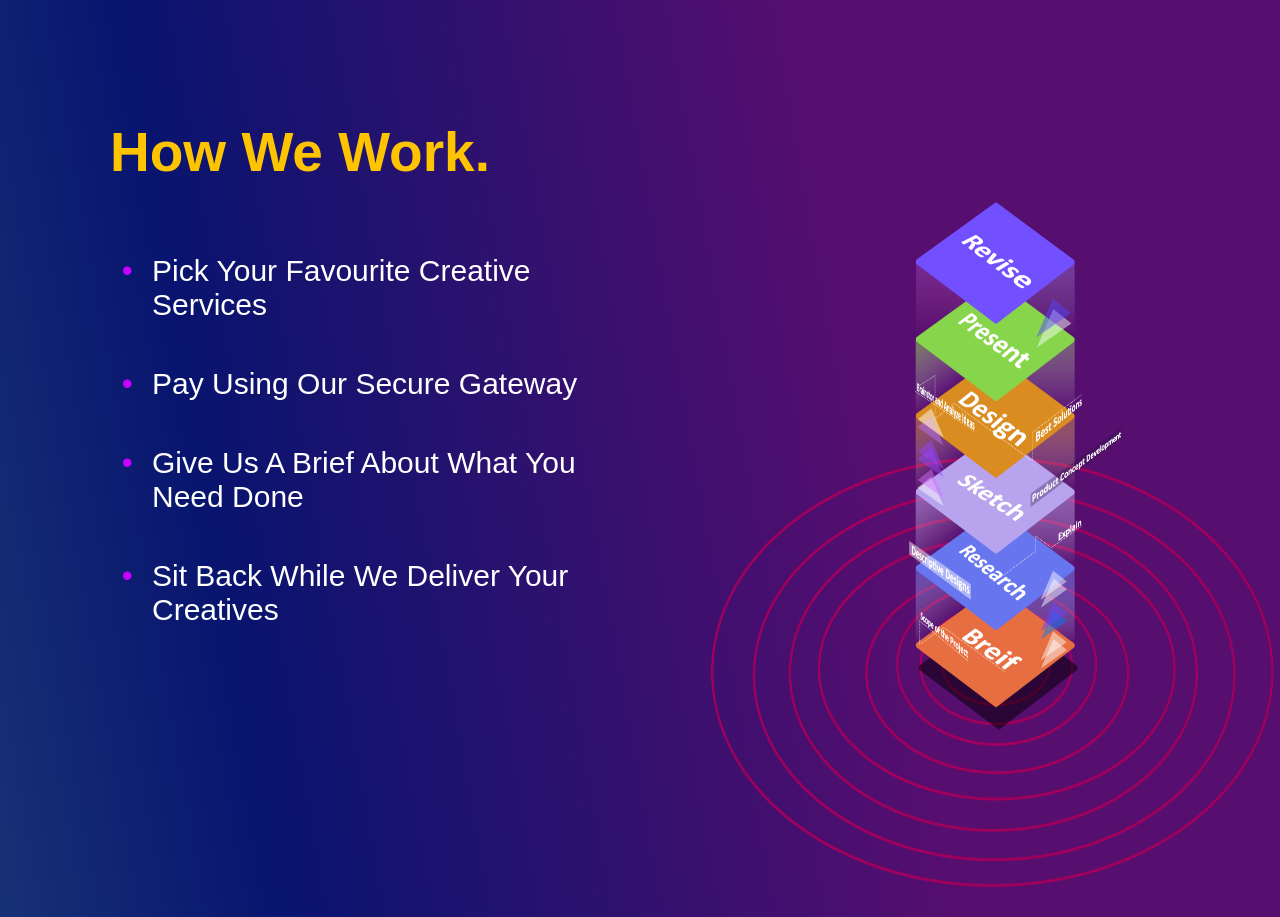
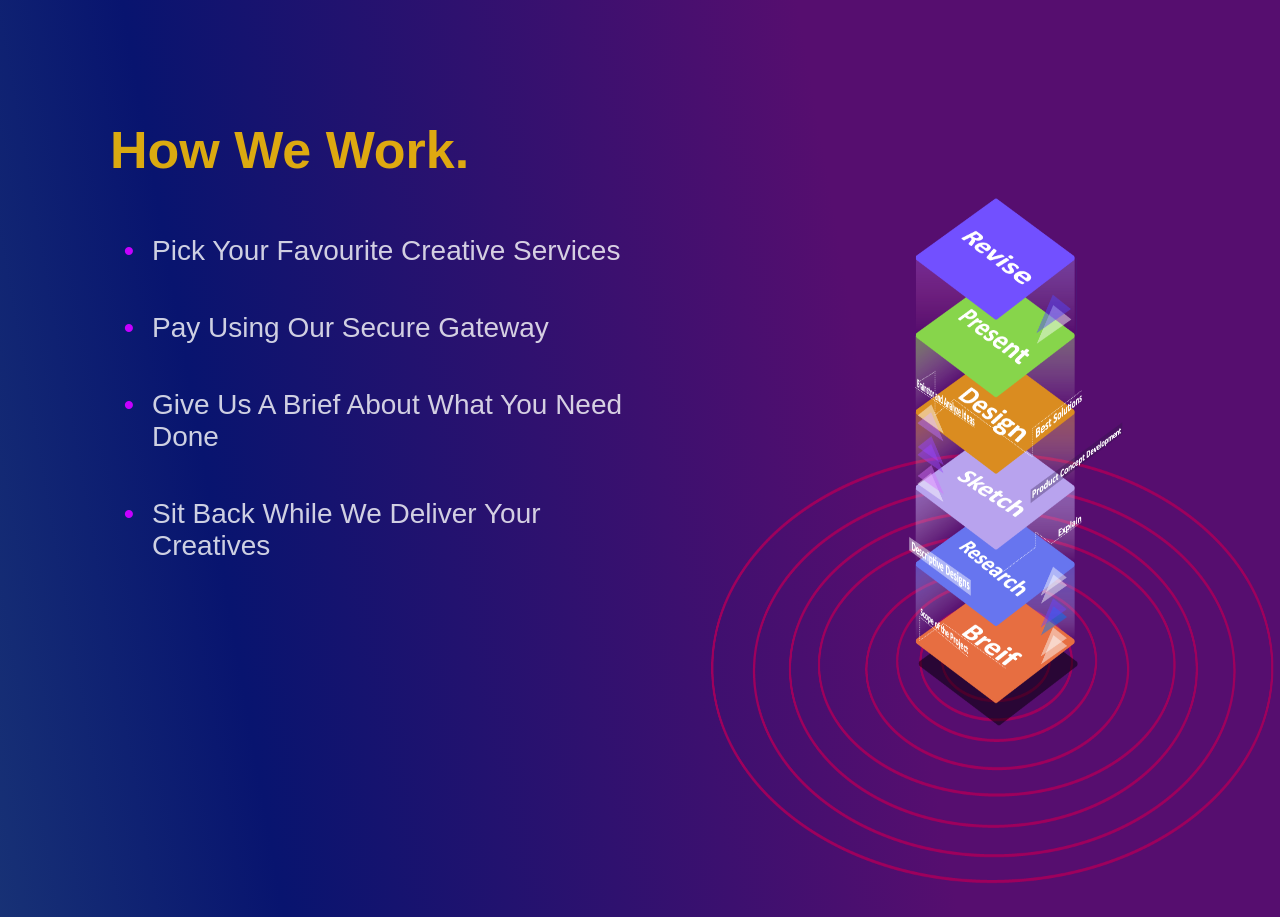
Before and after one commit to georgejeswin/OXE-ADS, a React (Create React App) app: page / in a window 1280 px wide. Shown: the part 1540-2457 px from the top of the page. Built offline with nearby package versions, Linux system fonts and the light colour scheme.

Commit message:
opacity fixed

```diff
--- a/src/Components/Process.css
+++ b/src/Components/Process.css
@@ -8,8 +8,8 @@
   left: 129px; */
   margin-top: 60px;
   margin-left: 110px;
-  font-size: 55px;
-  color: #ffc400;
+  font-size: 52px;
+  color: #ffc400d9;
 }
 
 .menu {
@@ -20,15 +20,15 @@
 }
 .menu-lists {
   position: absolute;
-  top: 25px;
+  top: 10px;
   left: 152px;
   max-width: 500px;
   list-style: none;
 }
 .menu-list {
-  font-size: 30px;
+  font-size: 28px;
   margin: 45px 0;
-  color: #fff;
+  color: #fffc;
 
 }
 
```
